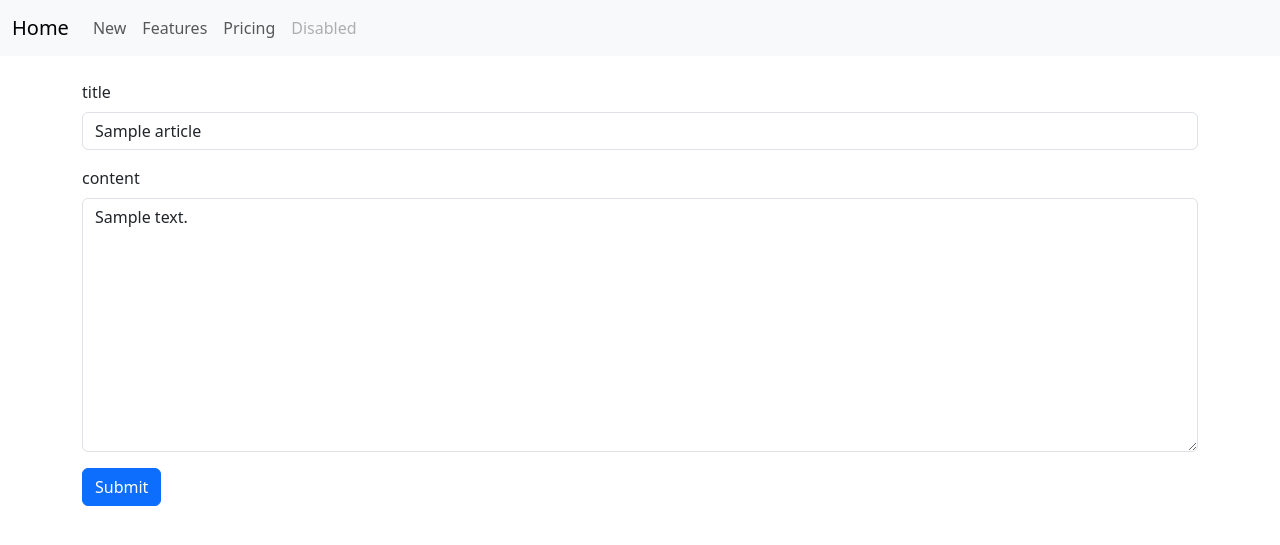
After one commit to bhj8286/board, a Django app: template articles/templates/edit.html in a window 1280 px wide. The commit adds this page. Shown: the top 545 px of the page. Run offline with Django 4.2, Linux system fonts and the light colour scheme; the template is opened without the code that fills it: most values are stand-ins (such as "Sample title", 1, 10 or a date in 2020).

Commit message:
Update기능 구현

```diff
--- a/articles/templates/detail.html
+++ b/articles/templates/detail.html
@@ -11,6 +11,7 @@
         <div class="card-footer">
             <p>{{ article.created_at }}</p>
             <a href="{% url 'articles:delete' id=article.id %}" class="btn btn-danger">delete</a>
+            <a href="{% url 'articles:edit' id=article.id %}" class="btn btn-warning">edit</a>
         </div>
     </div>
 {% endblock %}
--- /dev/null
+++ b/articles/templates/edit.html
@@ -0,0 +1,18 @@
+{% extends  'base.html' %}
+
+{% block body %}
+    <form action="{% url 'articles:update' id=article.id %}" class="mt-4" method="POST">
+        {% csrf_token %}
+        <div class="mb-3">
+            <label for="title" class="form-label">title</label>
+            <input type="text" class="form-control" id="title" name="title" value="{{article.title}}">
+        </div>
+
+        <div class="mb-3">
+            <label for="content" class="form-label">content</label>
+            <textarea name="content" id="content" cols="30" rows="10" class="form-control">{{article.content}}</textarea>
+        </div>
+
+        <input type="submit" class="btn btn-primary">
+    </form>
+{% endblock %}
--- a/articles/urls.py
+++ b/articles/urls.py
@@ -8,5 +8,7 @@ urlpatterns = [
     path('<int:id>/', views.detail, name='detail'),
     path('new/', views.new, name='new'),
     path('create/', views.create, name='create'),
-    path('<int:id>/delete/', views.delete, name='delete')
+    path('<int:id>/delete/', views.delete, name='delete'),
+    path('<int:id>/edit/', views.edit, name='edit'),
+    path('<int:id>/update/', views.update, name='update')
 ]
```
Also changed, not shown: articles/views.py (+23 -0 lines).
